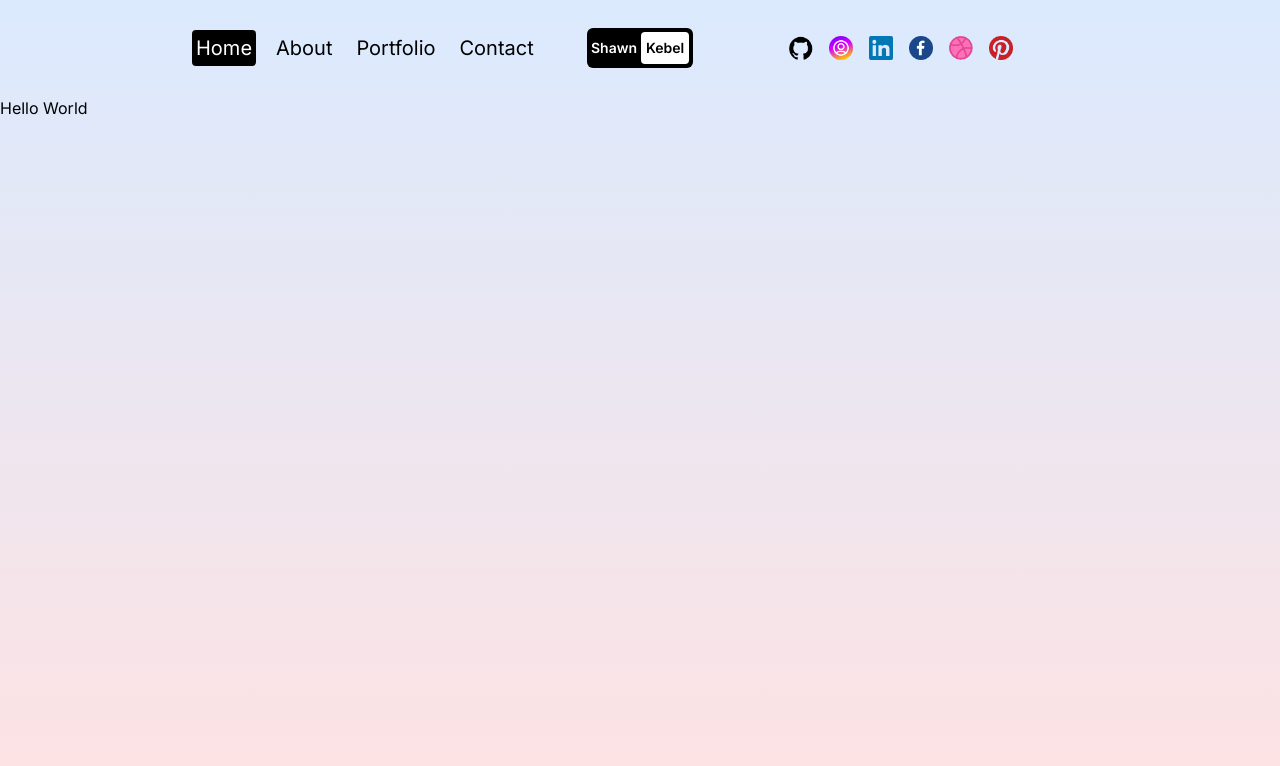
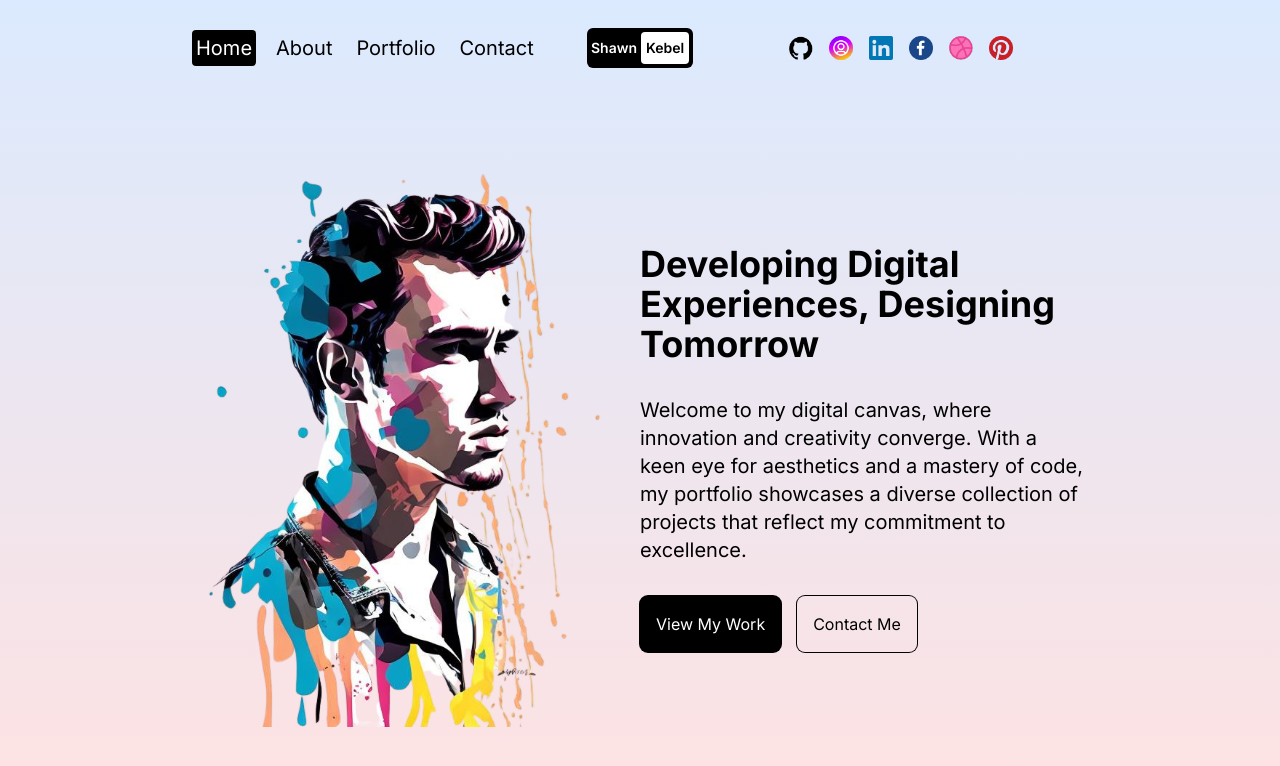
Before and after one commit to Jackal73/nextjs-personal-portfolio, a Next.js app: page / in a window 1280 px wide. Shown: the top 766 px of the page. Built offline with nearby package versions, Linux system fonts and the light colour scheme.

Commit message:
:sparkles::building_construction: Create `homepage layout` adding `image and text containers`

```diff
--- a/src/app/page.jsx
+++ b/src/app/page.jsx
@@ -1,5 +1,44 @@
+"use client";
+
+import Image from "next/image";
+import { motion } from "framer-motion";
+
 const Homepage = () => {
-  return <div>Hello World</div>;
+  return (
+    <div className="h-full flex flex-col lg:flex-row px-4 sm:px-8 md:px-12 lg:px-20 xl:px-48">
+      {/* IMAGE CONTAINER */}
+      <div className="h-1/2 lg:h-full lg:w-1/2 relative">
+        <Image src="/hero.png" alt="" fill className="object-contain" />
+      </div>
+      {/* TEXT CONTAINER */}
+      <div className="h-1/2 lg:h-full lg:w-1/2 flex flex-col gap-8 items-center justify-center">
+        {/* TITLE */}
+        <h1 className="text-4xl md:6xl font-bold">
+          Developing Digital Experiences, Designing Tomorrow
+        </h1>
+        {/* DESC */}
+        <p className="md:text-xl">
+          Welcome to my digital canvas, where innovation and creativity
+          converge. With a keen eye for aesthetics and a mastery of code, my
+          portfolio showcases a diverse collection of projects that reflect my
+          commitment to excellence.
+          {/* Whether you're looking for a web developer
+          or a graphic designer, I have the skills and experience to bring your
+          vision to life. Explore my work, learn more about me, and get in touch
+          to discuss your project. Let's create something amazing together. */}
+        </p>
+        {/* BUTTONS */}
+        <div className="w-full flex gap-4">
+          <button className="p-4 rounded-lg ring-1 ring-black bg-black text-white">
+            View My Work
+          </button>
+          <button className="p-4 rounded-lg ring-1 ring-black">
+            Contact Me
+          </button>
+        </div>
+      </div>
+    </div>
+  );
 };
 
 export default Homepage;
```
